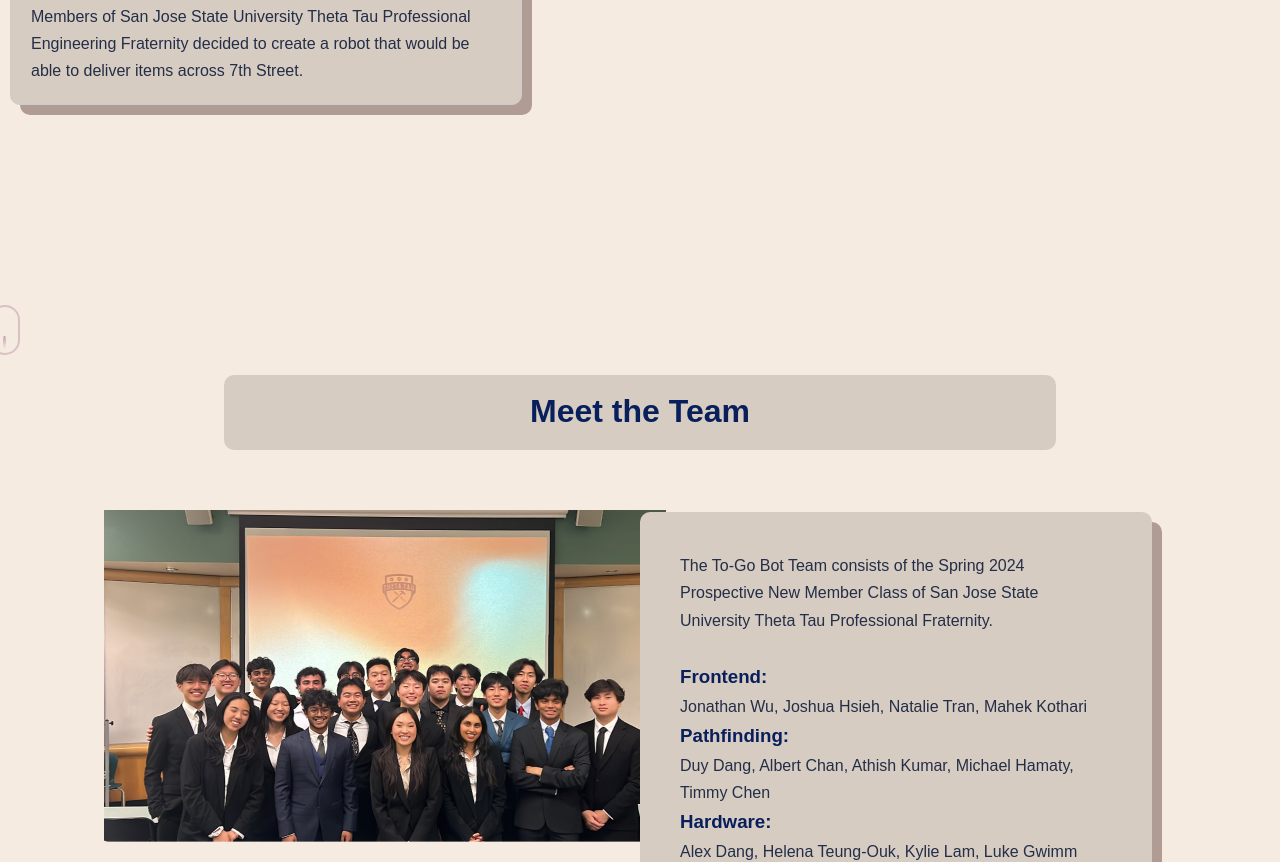
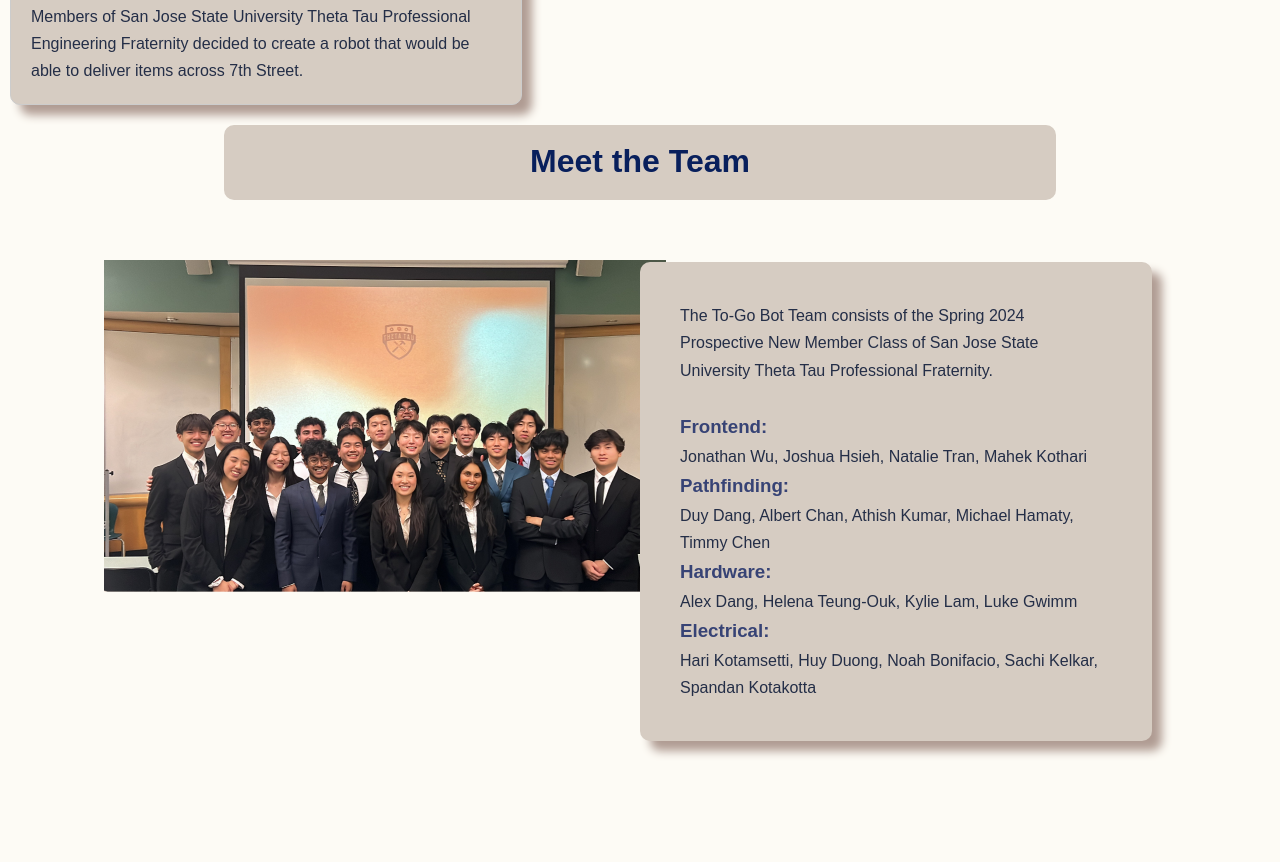
Before and after one commit to spring24pnmclass/frontend, a React (Vite) app: page /about in a window 1280 px wide. Shown: the part 424-1286 px from the top of the page. After the commit the page ends 1215 px from the top, so only its background shows below. Built offline with nearby package versions, Linux system fonts and the light colour scheme.

Commit message:
fix about

```diff
--- a/src/components/About.css
+++ b/src/components/About.css
@@ -2,7 +2,7 @@
 .body {
     text-align: center;
     font-family: 'Epilogue', sans-serif;
-    background-color: #F5EBE0; /* Set the background color for the entire page */
+    background-color: #fdfbf5;
 }
 
 /* Content styles */
@@ -13,7 +13,7 @@
     /* margin: 0 auto; */
     /* max-width: 75%; */
     padding-top: 30px;
-    background-color: #F5EBE0;
+    background-color: #fdfbf5;
     /* Remove this line from #content */
 }
 
@@ -27,10 +27,12 @@
     margin-top: 60px;
     width: 40%;
     text-align: left;
+    color: #374375;
+
     background-color: #D6CCC2;
     border-radius: 10px;
     line-height: 1.7;
-    box-shadow: 10px 10px rgb(176, 156, 147);
+    box-shadow: 10px 10px 10px rgb(176, 156, 147);
 }
 
 /* For objective & Purpose Box */
@@ -62,6 +64,10 @@
     text-align: center;
     border-radius: 10px;
     background-color: #D6CCC2;
+    color: #374375;
+    font-family: 'Times New Roman', sans-serif;
+
+
 }
 
 .pnm-class-container {
@@ -82,13 +88,16 @@
 .other-div {
     padding: 40px;
     background-color: #D6CCC2;
+    color: #374375;
     border-radius: 10px;
     margin-left: 50%;
     width: 40%;
     text-align: left;
     line-height: 1.7;
+    font-family: 'Times New Roman', sans-serif;
+
     margin-top: -400px;
     margin-bottom: 50px;
-    box-shadow: 10px 10px rgb(176, 156, 147);
+    box-shadow: 10px 10px 10px rgb(176, 156, 147);
 
 }
--- a/src/components/Home.css
+++ b/src/components/Home.css
@@ -5,9 +5,9 @@
   text-align: center;
   line-height: 1.7;
   color: #374375;
+  font-family: 'Times New Roman', sans-serif;
   background-color: #fdfbf5;
   font-size: 45px;
-  font-family: 'Times New Roman', Times, serif;
 
 
 }
@@ -30,9 +30,9 @@
   line-height: 1.7;
   color: #374375;
   font-size: 20px; /* Decrease font size for paragraph */
-  font-family: Apercu, -apple-system, 'BlinkMacSystemFont', Segoe UI, Roboto, Helvetica Neue, Arial, Noto Sans, sans-serif, Apple Color Emoji, Segoe UI Emoji, Segoe UI Symbol, Noto Color Emoji;
   font-weight: 350;
   color: #60626a;
+
 }
 
 .column:not(:last-child) {
--- a/src/components/pages/About.jsx
+++ b/src/components/pages/About.jsx
@@ -14,10 +14,6 @@
           <h1>Purpose:</h1>
           <p>A problem at San Jose State University is the distance required to travel to acquire food from the Student Union to the dorms. To prevent students from going hungry, the Prospective New Members of San Jose State University Theta Tau Professional Engineering Fraternity decided to create a robot that would be able to deliver items across 7th Street.</p>
         </div>
-        <div class="box_3JAMv loadMore_bVOpc">
-           <div class="scroller_dt8Fd">
-           </div>
-           </div>
 
         {/* Horizontal Box */}
         <div className="horizontal-box1">
```
